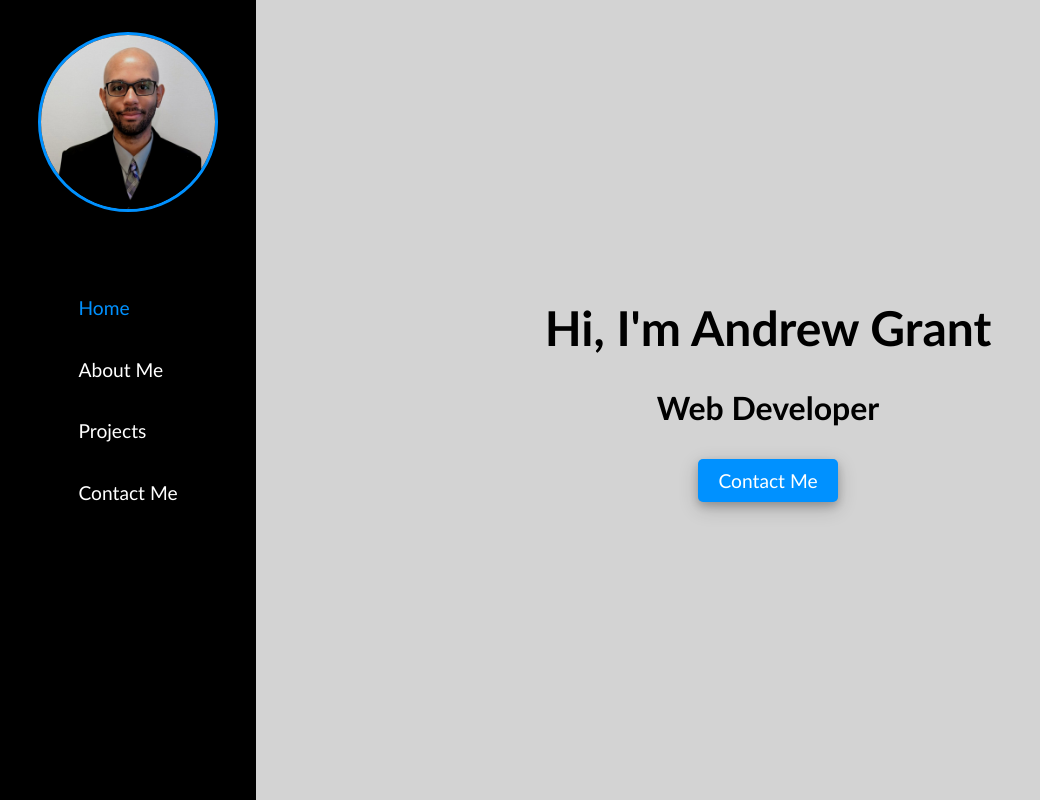
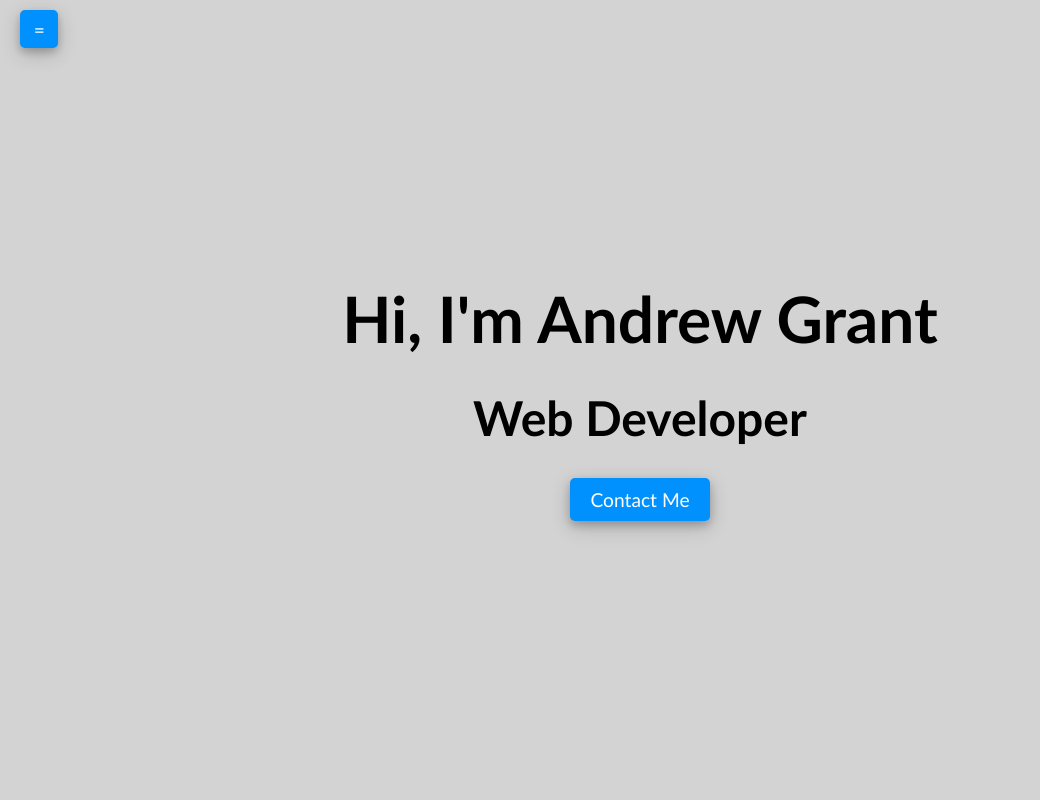
Before and after one commit to andrewg117/Portfolio, a plain HTML site: page index.html in a window 1280 px wide. Shown: the whole page, without its empty margins (0-1040 px from the left). Drawn offline with Linux system fonts and the light colour scheme.

Commit message:
Updated menu reponse on resize

```diff
--- a/styles/style.css
+++ b/styles/style.css
@@ -59,6 +59,7 @@ nav {
 #nav-links li {
   cursor: pointer;
   padding: 1em 0;
+  font-size: 1.5em;
 }
 
 #nav-links a {
@@ -112,11 +113,11 @@ nav {
 }
 
 .content h1 {
-  font-size: 3em;
+  font-size: 4em;
 }
 
 .content h2 {
-  font-size: 2em;
+  font-size: 3em;
 }
 
 #greeting {
@@ -133,7 +134,7 @@ nav {
 }
 
 #about-content p {
-  font-size: 1.5em;
+  font-size: 2em;
 }
 
 #about-content iframe {
@@ -234,7 +235,7 @@ nav {
 }
 
 #contact-content li {
-  padding: 0 2em;
+  padding: 2em;
 }
 
 #contact-content a {
@@ -321,4 +322,57 @@ button:hover {
   .menu-open {
     display: grid !important;
   }
+
+  .content h1 {
+    font-size: 3em;
+  }
+
+  .content h2 {
+    font-size: 2em;
+  }
+
+  #about-content p {
+    font-size: 1.5em;
+  }
 }
+
+@media screen and (max-height: 900px) and (min-width: 768px) {
+  #root {
+    grid-template-columns: 100%;
+    grid-template-rows: 0% 100%;
+  }
+
+  nav {
+    grid-template-columns: 30% 70% !important;
+    grid-template-rows: 100% !important;
+    grid-auto-flow: row;
+    place-items: center;
+    place-content: center;
+    width: 100%;
+  }
+
+  #profile {
+    place-self: center;
+  }
+
+  #profile-pic img {
+    width: 80%;
+    height: auto;
+  }
+
+  #menu-button {
+    display: flex;
+    position: absolute;
+    top: 10px;
+    left: 20px;
+  }
+
+  .menu-on {
+    /* grid-template-columns: 100%; */
+    grid-template-rows: 100% 0% !important;
+  }
+
+  .menu-open {
+    display: grid !important;
+  }
+}
```
